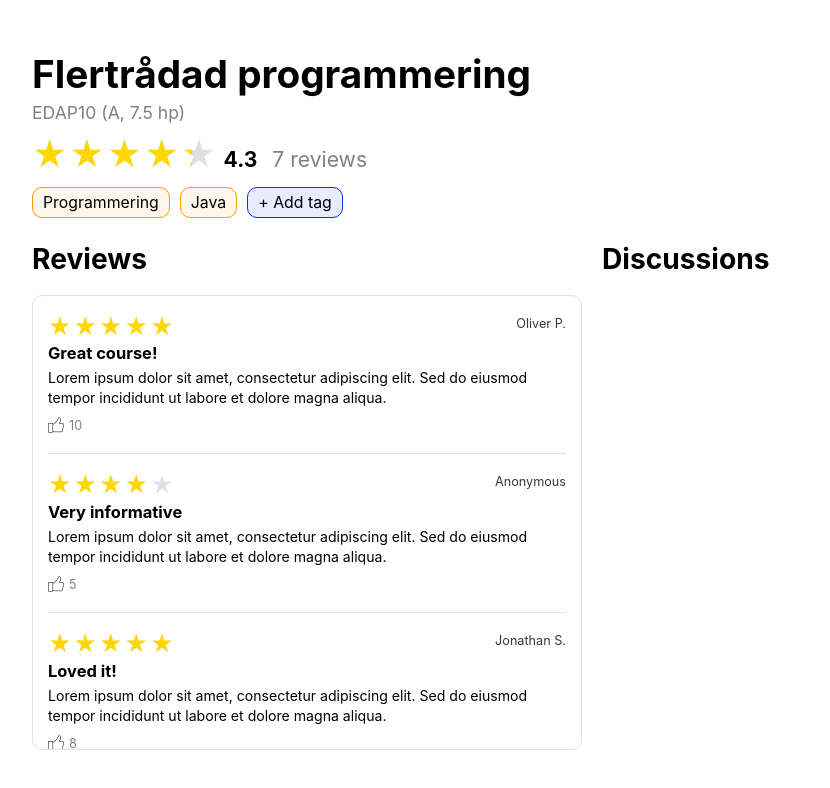
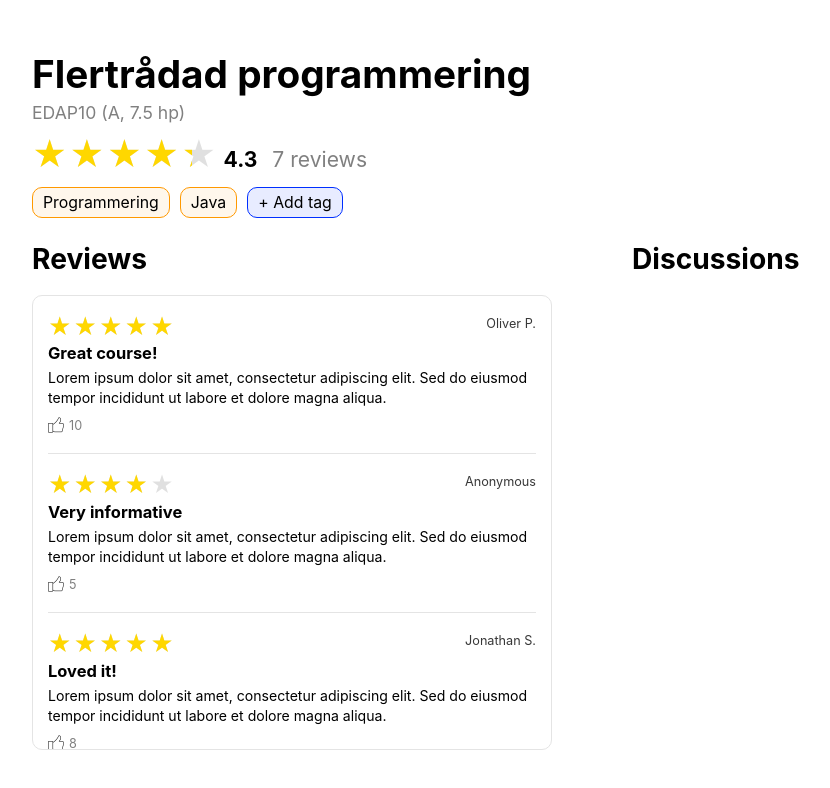
Before and after one commit to perssonoliver/UniForum, a React (Create React App) app in the folder frontend/: page / in a window 1280 px wide. Shown: the top 788 px of the page, without its empty margins (48-878 px from the left). Built offline with nearby package versions, Linux system fonts and the light colour scheme.

Commit message:
Increase gap between reviews and discussions

```diff
--- a/frontend/src/CoursePage.css
+++ b/frontend/src/CoursePage.css
@@ -79,7 +79,7 @@
 
 .course-body-container {
   display: flex;
-  gap: 20px;
+  gap: 80px;
   font-size: 0.8em;
   border: 0px solid red;
   flex: 1;
@@ -88,6 +88,7 @@
 
 .course-body-container > * {
   width: 50%;
+  box-sizing: border-box;
 }
 
 .course-body-reviews-container {
```
